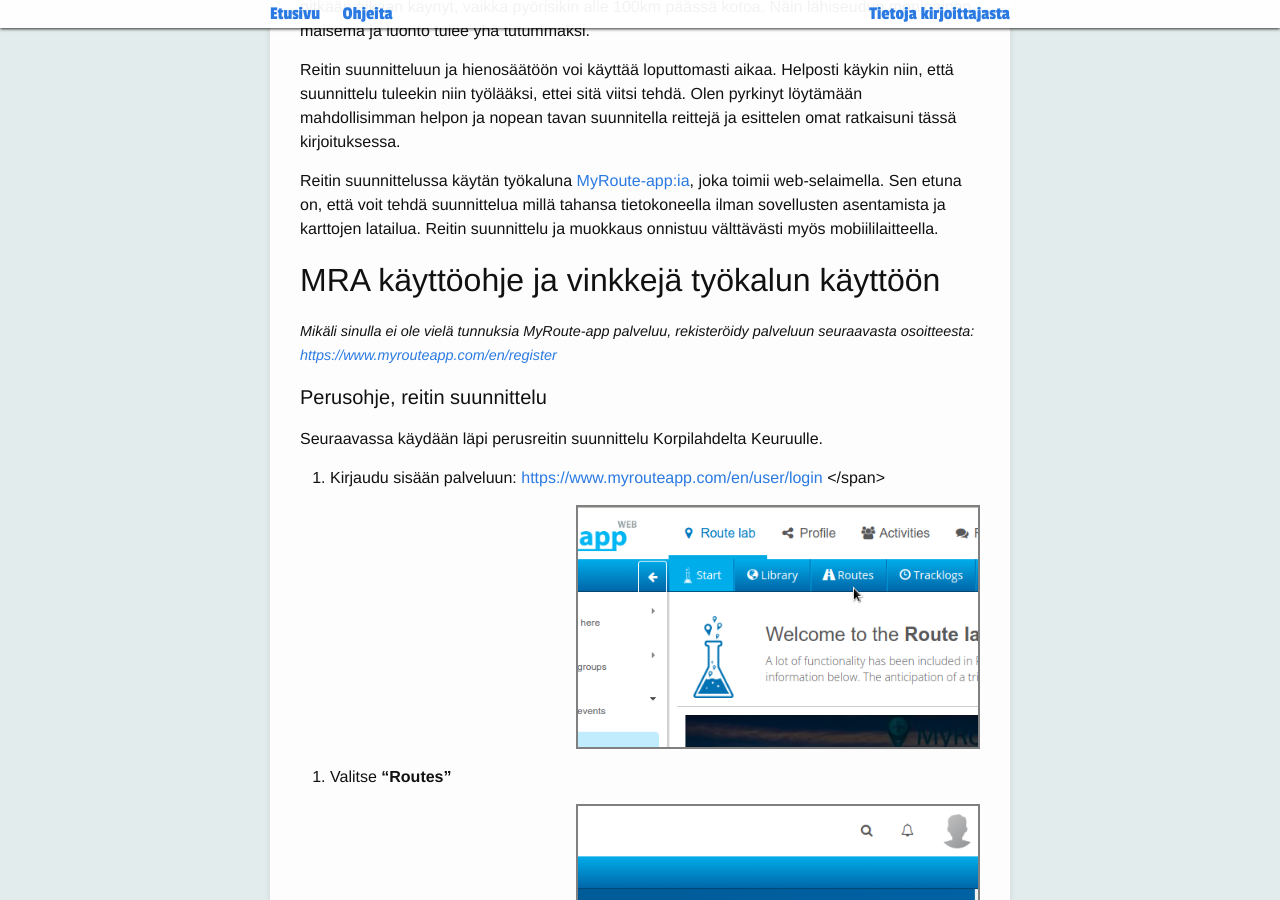
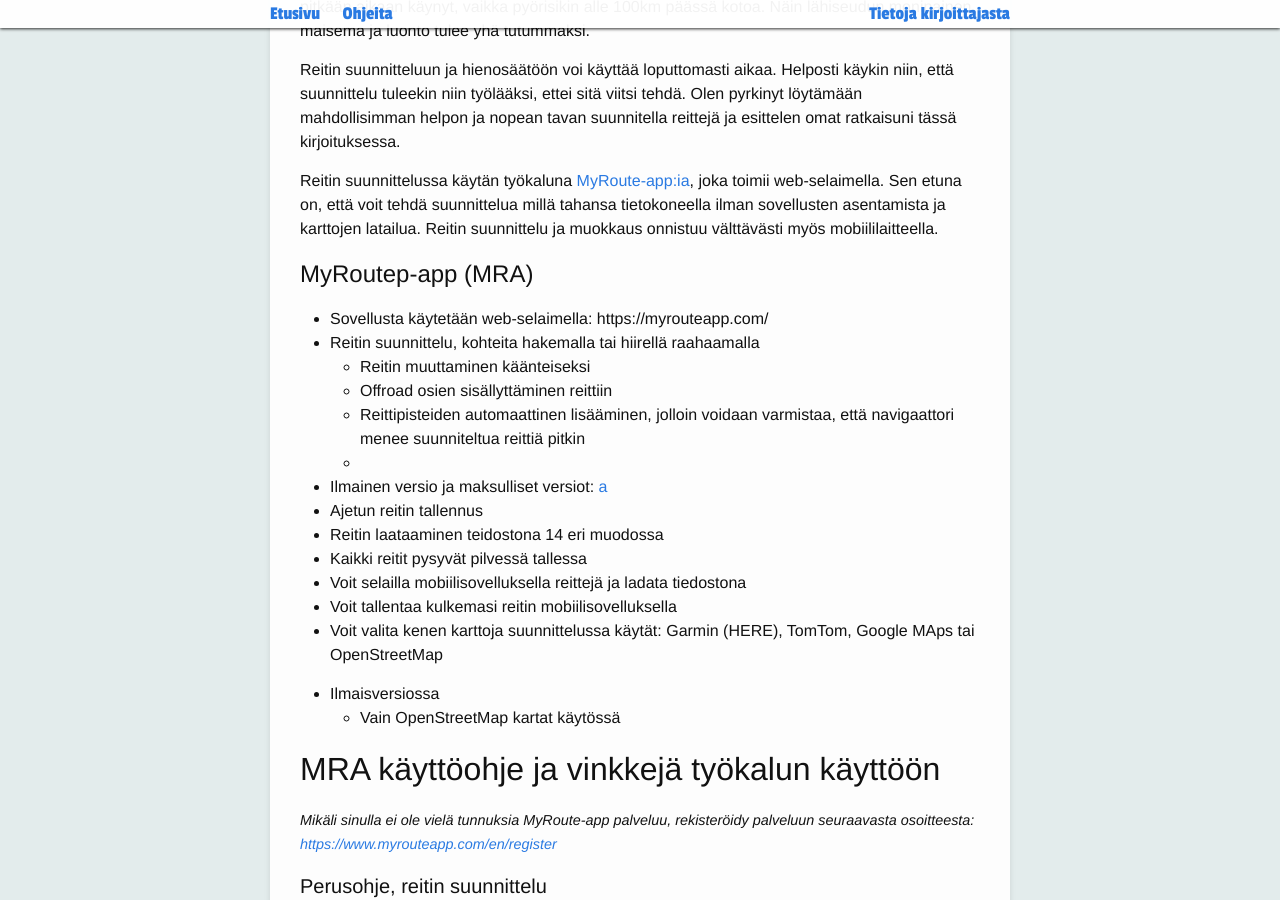
Before and after one commit to seikkailuendurolla/seikkailuendurolla.github.io, a Jekyll site: the page built from _posts/2020-04-26-reitin-suunnittelu.md, in a window 1280 px wide and 900 px high, scrolled down 1419 px. Built offline with Jekyll 4.4.1, drawn with Linux system fonts in a browser that asks for light colours; some web fonts are replaced; comment, search, counter and statistics services are not loaded.

Commit message:
Hahmotelmaa MRA ominaisuuksista

```diff
--- a/_posts/2020-04-26-reitin-suunnittelu.md
+++ b/_posts/2020-04-26-reitin-suunnittelu.md
@@ -63,6 +63,27 @@
 Reitin suunnittelu ja muokkaus onnistuu välttävästi myös
 mobiililaitteella.
 
+# MyRoutep-app (MRA)
+
+* Sovellusta käytetään web-selaimella: https://myrouteapp.com/
+* Reitin suunnittelu, kohteita hakemalla tai hiirellä raahaamalla
+  * Reitin muuttaminen käänteiseksi
+  * Offroad osien sisällyttäminen reittiin
+  * Reittipisteiden automaattinen lisääminen, jolloin voidaan varmistaa,
+että navigaattori menee suunniteltua reittiä pitkin
+  *
+* Ilmainen versio ja maksulliset versiot: [a](https://www.myrouteapp.com/en/products/compare)
+* Ajetun reitin tallennus
+* Reitin laataaminen teidostona 14 eri muodossa
+* Kaikki reitit pysyvät pilvessä tallessa
+* Voit selailla mobiilisovelluksella reittejä ja ladata tiedostona
+* Voit tallentaa kulkemasi reitin mobiilisovelluksella
+* Voit valita kenen karttoja suunnittelussa käytät: Garmin (HERE),
+TomTom, Google MAps tai OpenStreetMap
+
+
+* Ilmaisversiossa
+  * Vain OpenStreetMap kartat käytössä
 
 ## MRA käyttöohje ja vinkkejä työkalun käyttöön
 
```
